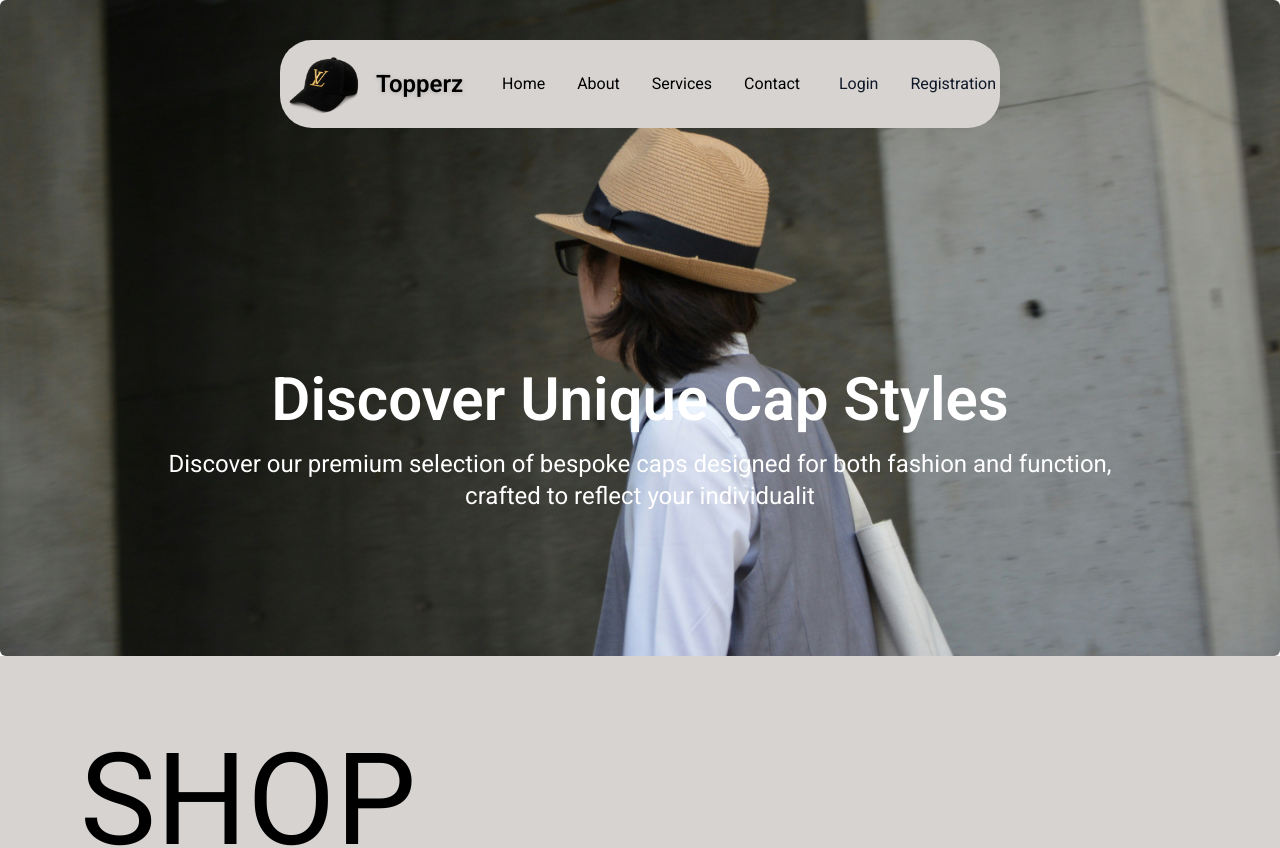
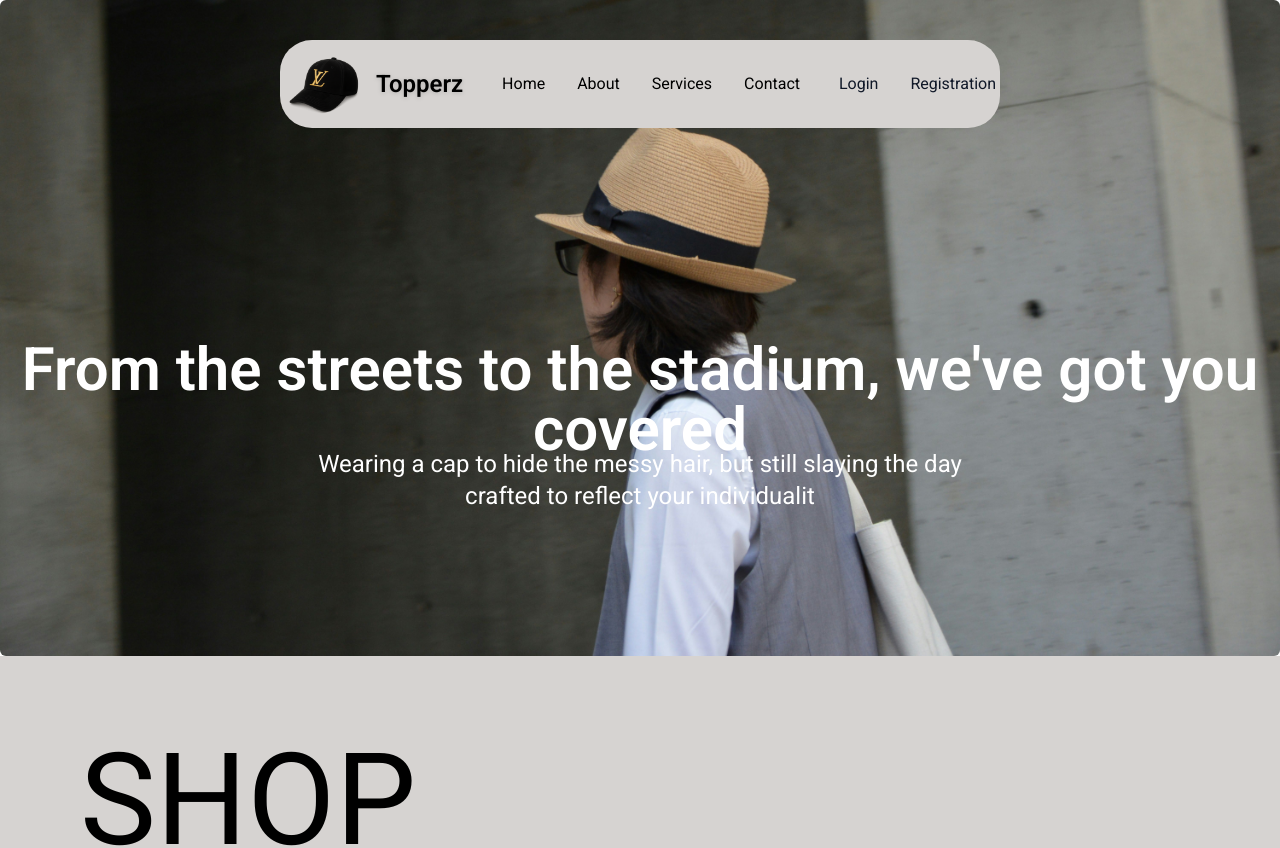
Before and after one commit to Brachiosaurus-dino/design_cap, a React (Vite) app: page /detail in a window 1280 px wide. Shown: the top 848 px of the page. Built offline with nearby package versions, Linux system fonts and the light colour scheme.

Commit message:
Update detail.jsx

```diff
--- a/src/pages/detail.jsx
+++ b/src/pages/detail.jsx
@@ -11,11 +11,10 @@ const Detail = () => {
           src="/caps_images/hop.jpg"
         />
         <div className="absolute inset-0 flex items-center justify-center text-white text-6xl font-bold font-roboto">
-          Discover Unique Cap Styles
+          From the streets to the stadium, we've got you covered
         </div>
         <div className="mt-40 absolute inset-0 flex items-center justify-center text-white font-light  text-2xl font-roboto">
-          Discover our premium selection of bespoke caps designed for both
-          fashion and function,
+          Wearing a cap to hide the messy hair, but still slaying the day
           <br />
           crafted to reflect your individualit
         </div>
```
